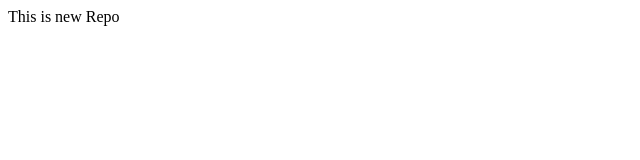
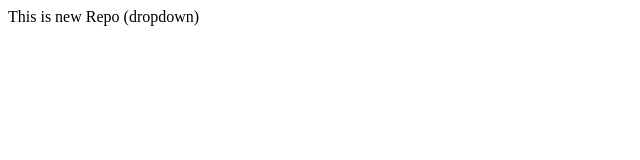
Before and after one commit to divyaprakashsingh777/Localrepo, a plain HTML site: page index.html in a window 1280 px wide. Shown: the whole page, without its empty margins (0-640 px from the left). Drawn offline with Linux system fonts and the light colour scheme.

```diff
--- a/index.html
+++ b/index.html
@@ -1 +1 @@
-<p>This is new Repo</p>
+<p>This is new Repo (dropdown)</p>
```
